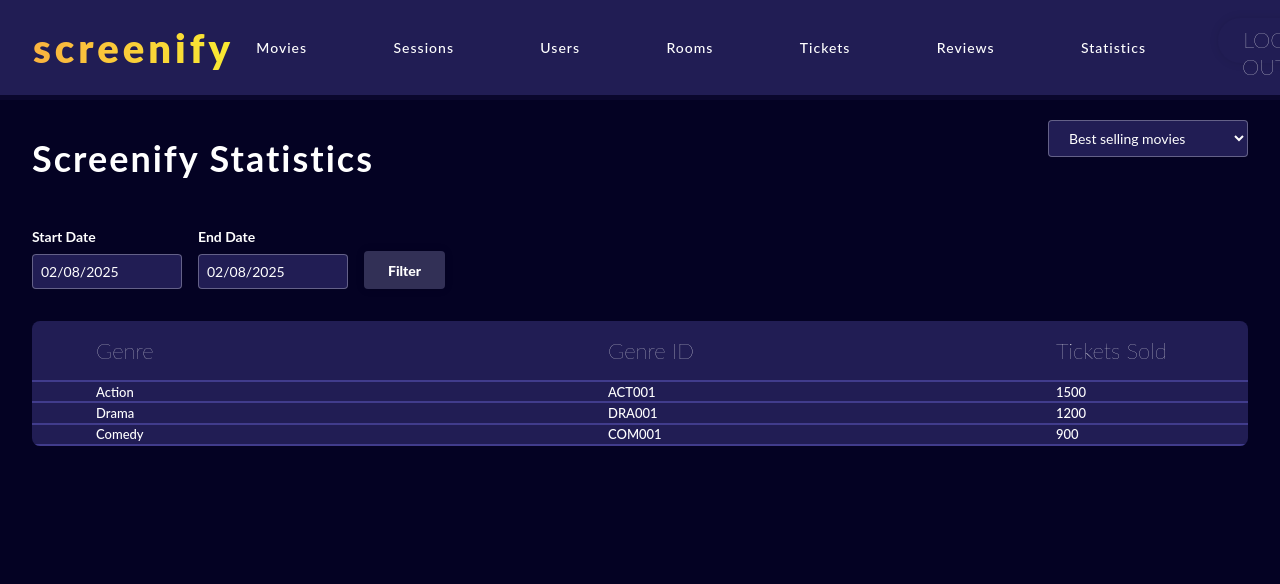
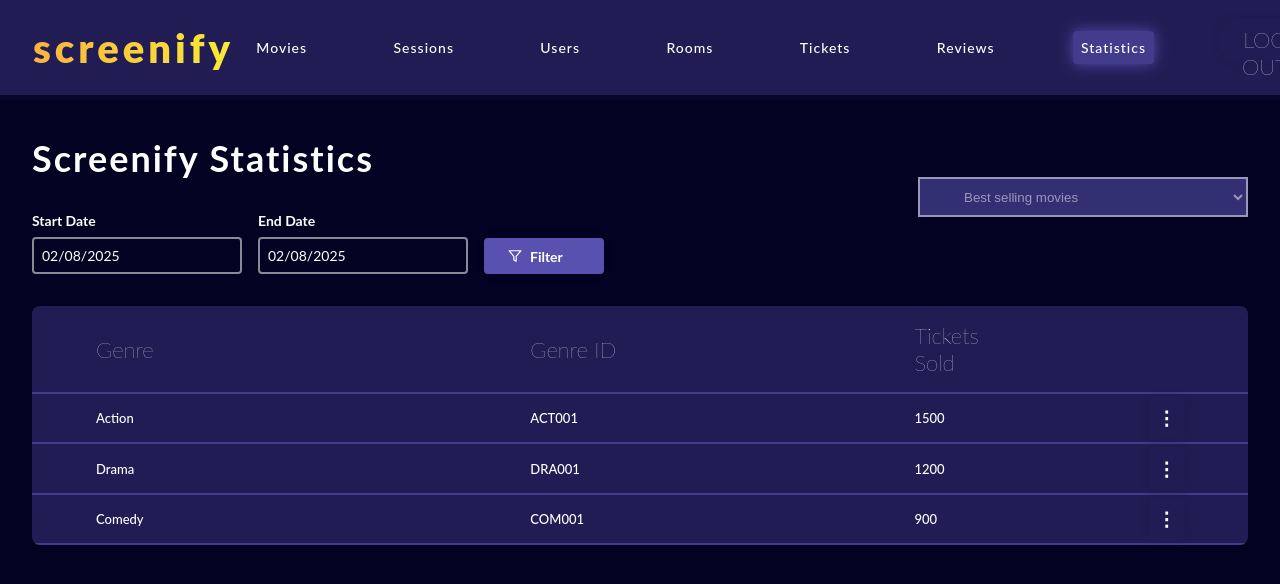
Before and after one commit to natashkasemenova/screenify, a React (Create React App) app: page /statistics in a window 1280 px wide. Shown: the top 584 px of the page. Built offline with nearby package versions, Linux system fonts and the light colour scheme; no server answers; sample sign-in values are in the browser's storage.

Commit message:
sessions almst

```diff
--- a/src/components/Login.jsx
+++ b/src/components/Login.jsx
@@ -45,7 +45,7 @@ const Login = () => {
 
             localStorage.setItem('accessToken', mockUserData.accessToken);
             localStorage.setItem('user', JSON.stringify(mockUserData.user));
-            navigate('/movies', { replace: true });
+            navigate('/statistics', { replace: true });
             return;
         }
 
@@ -64,7 +64,7 @@ const Login = () => {
             if (response.ok) {
                 localStorage.setItem('accessToken', data.accessToken);
                 localStorage.setItem('user', JSON.stringify(data.user));
-                navigate('/movies', { replace: true });
+                navigate('/statistics', { replace: true });
             } else {
                 setError(data.message || 'Login failed. Please check your credentials.');
             }
--- a/src/components/reviews/Reviews.css
+++ b/src/components/reviews/Reviews.css
@@ -65,12 +65,10 @@
     gap: 0.5rem;
     padding: 0.5rem 1.5rem;
     background-color: rgba(99, 92, 195, 0.5);
-    border: 2px solid rgba(255, 255, 255, 0.5);
     font-weight: bold;
     border-radius: 4px;
     color: #ffffff;
     cursor: pointer;
-    color: #ffffff;
     font-family: 'Lato', sans-serif;
     font-size: 14px;
     height: 40px;
--- a/src/components/statistics/Statistics.css
+++ b/src/components/statistics/Statistics.css
@@ -6,16 +6,15 @@
 
 .statistics-header {
     display: flex;
+    margin-top: 5rem;
     justify-content: space-between;
-    align-items: flex-start;
-    margin-top: 5rem;
-    margin-bottom: 2rem;
+    align-items: center;
 }
 
 .header-left {
     display: flex;
     flex-direction: column;
-    gap: 1.5rem;
+    gap: 0.5rem;
 }
 
 .header-left h1 {
@@ -46,30 +45,36 @@
 .date-picker {
     padding: 0.5rem;
     border-radius: 4px;
-    border: 1px solid rgba(255, 255, 255, 0.3);
-    background-color: #211D54;
+    border: 2px solid rgba(255, 255, 255, 0.532);
+    background-color: #040223;
     color: #ffffff;
     font-family: 'Lato', sans-serif;
     font-size: 14px;
-    width: 150px;
+    width: 210px;
 }
 
+
+.filter-btn:hover {
+    background-color: rgba(99, 92, 195, 0.8);
+    box-shadow: 0px 0px 15px rgba(69, 64, 132, 0.7);
+}
+
+
 .filter-btn {
-    background-color: #323056;
-    border: none;
+    display: flex;
+    align-items: center;
+    gap: 0.5rem;
+    padding: 0.5rem 1.5rem;
+    background-color: rgba(109, 102, 212, 0.8);
+    font-weight: bold;
+    border-radius: 4px;
     color: #ffffff;
-    padding: 0.5rem 1.5rem;
-    border-radius: 4px;
     cursor: pointer;
     font-family: 'Lato', sans-serif;
     font-size: 14px;
-    height: 38px;
+    width: 120px;
+    height: 36px;
     transition: all 0.3s ease;
-}
-
-.filter-btn:hover {
-    background-color: rgba(99, 92, 195, 0.5);
-    box-shadow: 0px 0px 15px rgba(99, 92, 195, 0.8);
 }
 
 .header-right {
@@ -77,15 +82,12 @@
 }
 
 .view-select {
-    padding: 0.5rem 1rem;
-    border-radius: 4px;
-    border: 1px solid rgba(255, 255, 255, 0.3);
-    background-color: #211D54;
-    color: #ffffff;
-    font-family: 'Lato', sans-serif;
-    font-size: 14px;
-    min-width: 200px;
-    cursor: pointer;
+    padding: 0.5rem 1rem 0.5rem 2.5rem;
+    background-color: rgba(99, 92, 195, 0.5);
+    border: 2px solid rgba(255, 255, 255, 0.5);
+    width: 330px;
+    height: 40px;
+    color: rgba(255, 255, 255, 0.5);
 }
 
 .view-select:hover {
@@ -98,3 +100,24 @@
     overflow: hidden;
     margin-top: 2rem;
 }
+
+.statistics-table th:nth-child(1),
+.statistics-table td:nth-child(1) {
+    width: 40%;
+}
+
+.statistics-table th:nth-child(2),
+.statistics-table td:nth-child(2) {
+    width: 35%;
+
+}
+
+.statistics-table th:nth-child(3),
+.statistics-table td:nth-child(3) {
+    width: 20%;
+}
+
+.statistics-table th:nth-child(4),
+.statistics-table td:nth-child(4) {
+    width: 5%;
+}
--- a/src/components/statistics/Statistics.jsx
+++ b/src/components/statistics/Statistics.jsx
@@ -1,7 +1,11 @@
 import React, { useState, useEffect } from 'react';
 import { useNavigate } from 'react-router-dom';
+import { FiFilter } from 'react-icons/fi';
 import DatePicker from 'react-datepicker';
 import "react-datepicker/dist/react-datepicker.css";
+import MovieDropdown from '../movies/MovieDropdown';
+import MovieInfoModal from '../movies/MovieInfoModal';
+import DeleteConfirmationModal from '../movies/DeleteConfirmationModal';
 import './Statistics.css';
 
 const Statistics = () => {
@@ -11,6 +15,12 @@ const Statistics = () => {
     const [selectedView, setSelectedView] = useState('best-selling');
     const [statistics, setStatistics] = useState([]);
     const [loading, setLoading] = useState(true);
+    const [error, setError] = useState('');
+    const [isInfoModalOpen, setIsInfoModalOpen] = useState(false);
+    const [isDeleteModalOpen, setIsDeleteModalOpen] = useState(false);
+    const [isFilterModalOpen, setIsFilterModalOpen] = useState(false);
+    const [selectedStat, setSelectedStat] = useState(null);
+    const [statToDelete, setStatToDelete] = useState(null);
 
     useEffect(() => {
         const token = localStorage.getItem('accessToken');
@@ -22,16 +32,19 @@ const Statistics = () => {
         // Mock data for testing
         const mockStats = [
             {
+                id: 1,
                 genre: "Action",
                 genreId: "ACT001",
                 ticketsSold: 1500
             },
             {
+                id: 2,
                 genre: "Drama",
                 genreId: "DRA001",
                 ticketsSold: 1200
             },
             {
+                id: 3,
                 genre: "Comedy",
                 genreId: "COM001",
                 ticketsSold: 900
@@ -50,9 +63,34 @@ const Statistics = () => {
         navigate('/login');
     };
 
+    const handleFilterClick = () => {
+        setIsFilterModalOpen(true);
+    };
+
     const handleFilter = () => {
-        console.log('Filtering data...', startDate, endDate);
+        console.log('Filtering data...', startDate, endDate, selectedView);
         // Add filter logic here
+    };
+
+    const handleEditStat = (stat) => {
+        console.log('Edit stat:', stat);
+        // Add edit logic here
+    };
+
+    const handleDeleteStat = (stat) => {
+        setStatToDelete(stat);
+        setIsDeleteModalOpen(true);
+    };
+
+    const confirmDelete = () => {
+        setStatistics(statistics.filter(s => s.id !== statToDelete.id));
+        setIsDeleteModalOpen(false);
+        setStatToDelete(null);
+    };
+
+    const handleShowInfo = (stat) => {
+        setSelectedStat(stat);
+        setIsInfoModalOpen(true);
     };
 
     if (loading) {
@@ -61,6 +99,10 @@ const Statistics = () => {
                 <p>Loading statistics...</p>
             </div>
         );
+    }
+
+    if (error) {
+        return <div className="error-message">{error}</div>;
     }
 
     return (
@@ -76,7 +118,7 @@ const Statistics = () => {
                     <li><a href="/rooms">Rooms</a></li>
                     <li><a href="/tickets">Tickets</a></li>
                     <li><a href="/reviews">Reviews</a></li>
-                    <li><a href="/statistics">Statistics</a></li>
+                    <li><a href="/statistics" className="active">Statistics</a></li>
                     <li><button onClick={handleLogout} className="logout-btn">LOG OUT</button></li>
                 </ul>
             </nav>
@@ -103,11 +145,12 @@ const Statistics = () => {
                                 />
                             </div>
                             <button className="filter-btn" onClick={handleFilter}>
-                                Filter
+                                <FiFilter /> Filter
                             </button>
                         </div>
                     </div>
                     <div className="header-right">
+                        <div className="view-container">
                             <select
                                 className="view-select"
                                 value={selectedView}
@@ -117,6 +160,8 @@ const Statistics = () => {
                                 <option value="best-rated">Best rated movies</option>
                                 <option value="popular-genres">Most popular genres</option>
                             </select>
+
+                        </div>
                     </div>
                 </div>
 
@@ -127,20 +172,50 @@ const Statistics = () => {
                                 <th>Genre</th>
                                 <th>Genre ID</th>
                                 <th>Tickets Sold</th>
+                                <th></th>
                             </tr>
                         </thead>
                         <tbody>
-                            {statistics.map((stat, index) => (
-                                <tr key={index}>
+                            {statistics.map((stat) => (
+                                <tr key={stat.id}>
                                     <td>{stat.genre}</td>
                                     <td>{stat.genreId}</td>
                                     <td>{stat.ticketsSold}</td>
+                                    <td>
+                                        <MovieDropdown
+                                            movie={stat}
+                                            onEdit={handleEditStat}
+                                            onDelete={handleDeleteStat}
+                                            onInfo={handleShowInfo}
+                                        />
+                                    </td>
                                 </tr>
                             ))}
                         </tbody>
                     </table>
                 </div>
             </div>
+
+            <MovieInfoModal
+                isOpen={isInfoModalOpen}
+                onClose={() => {
+                    setIsInfoModalOpen(false);
+                    setSelectedStat(null);
+                }}
+                movie={selectedStat}
+            />
+
+            <DeleteConfirmationModal
+                isOpen={isDeleteModalOpen}
+                onClose={() => {
+                    setIsDeleteModalOpen(false);
+                    setStatToDelete(null);
+                }}
+                onConfirm={confirmDelete}
+                movieTitle={statToDelete?.genre || ''}
+            />
+
+
         </div>
     );
 };
```
Lines whose indentation alone changed are shown as unchanged.
